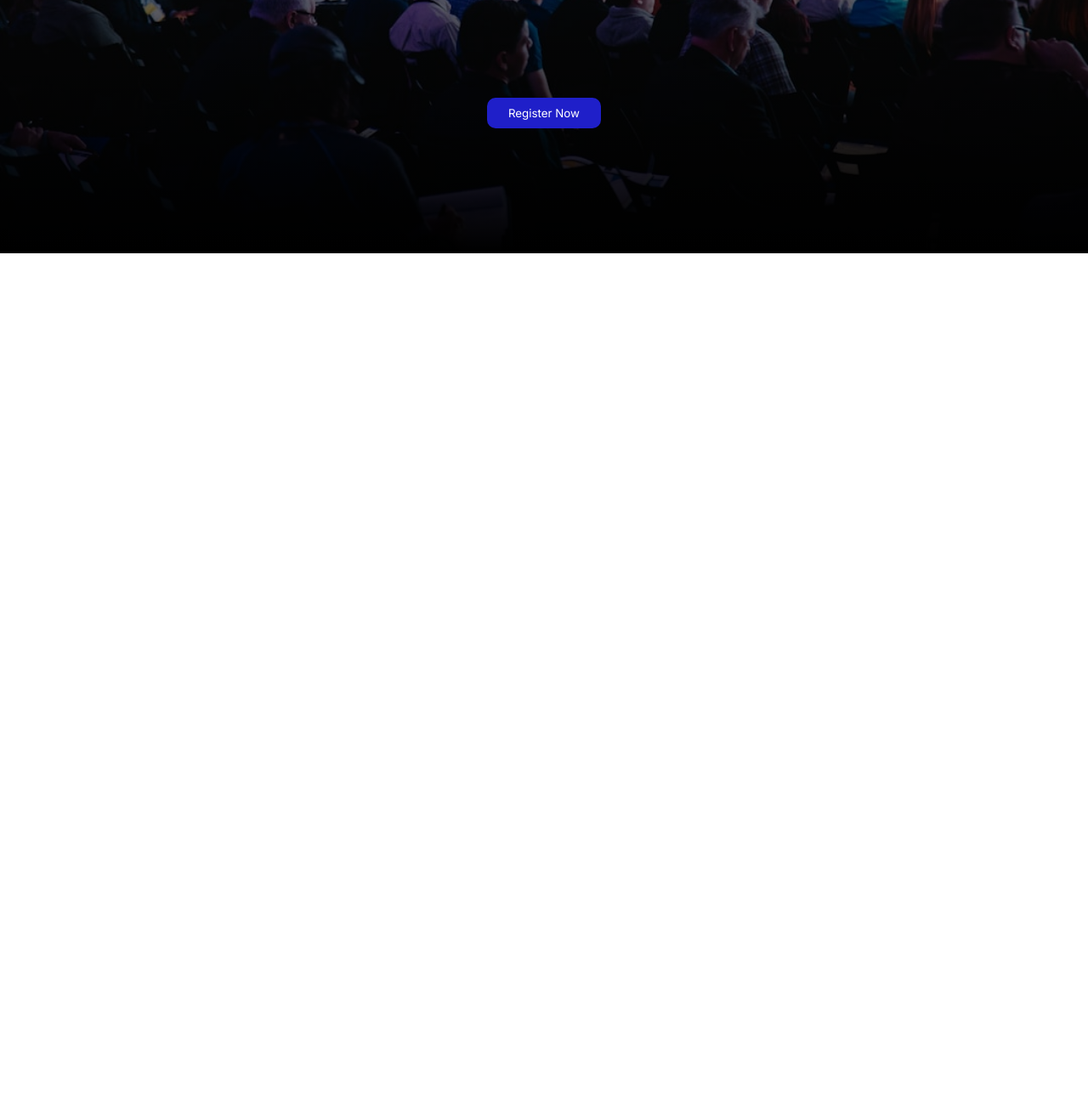
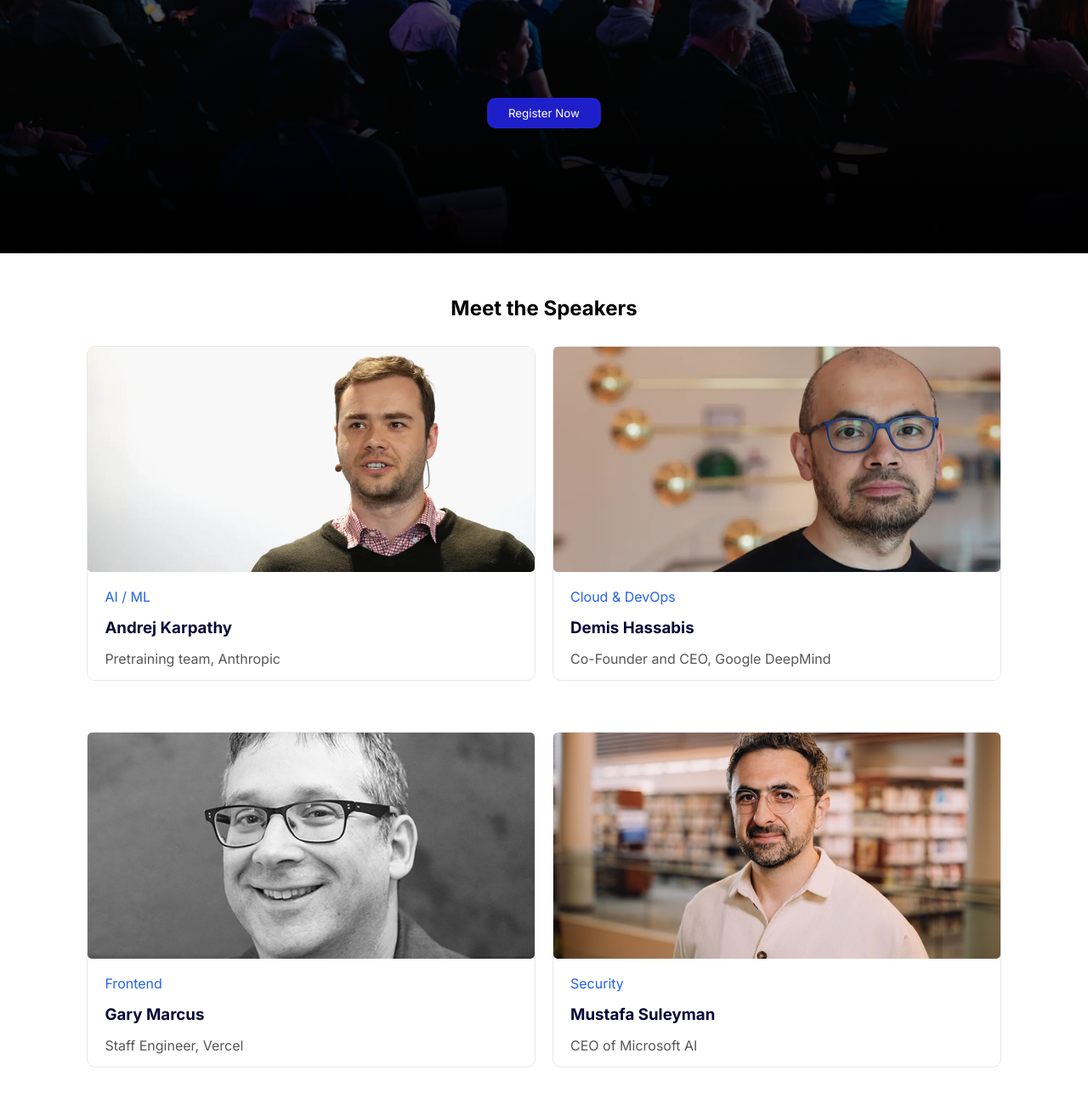
Before and after one commit to Wazida-in-code/Assignment-1-DEVCONF, a plain HTML site: page index.html in a window 1280 px wide. Shown: the part 500-1786 px from the top of the page at 85% size. Before the commit the page ends 800 px from the top, so only its background shows below. Drawn offline with Linux system fonts and the light colour scheme.

Commit message:
Added:Speakers Section

```diff
--- a/index.html
+++ b/index.html
@@ -33,6 +33,7 @@
     <!-- navbar end -->
 
     <main>
+        <!-- Banner section start -->
         <section class="banner">
             <div class="banner-content">
                 <h1>Code. <span>Connect.</span> Create</h1>
@@ -42,6 +43,48 @@
                 <button class="banner-button common-button">Register Now</button>
             </div>
         </section>
+        <!-- Banner section end -->
+
+        <!-- Speakers section start -->
+         <section class="speakers">
+            <h1>Meet the Speakers</h1>
+            <div class="speakers-parent">
+                <!-- left side -->
+             <div>
+                <img src="./assets/andrej.png" alt="">
+                <p class="speaker-category">AI / ML</p>
+                <h3>Andrej Karpathy</h3>
+                <p class="speaker-title">Pretraining team, Anthropic</p>
+             </div>
+
+             <!-- right side -->
+              <div>
+                <img src="./assets/demis.png" alt="">
+                <p  class="speaker-category">Cloud & DevOps</p>
+                <h3>Demis Hassabis</h3>
+                <p class="speaker-title">Co-Founder and CEO, Google DeepMind</p>
+              </div>
+            </div>
+
+            <div class="speakers-parent">
+                <!-- left side -->
+             <div>
+                <img src="./assets/gary.png" alt="">
+                <p class="speaker-category">Frontend</p>
+                <h3>Gary Marcus</h3>
+                <p class="speaker-title">Staff Engineer, Vercel</p>
+             </div>
+
+             <!-- right side -->
+              <div>
+                <img src="./assets/mustafa.png" alt="">
+                <p  class="speaker-category">Security</p>
+                <h3>Mustafa Suleyman</h3>
+                <p class="speaker-title">CEO of Microsoft AI</p>
+              </div>
+            </div>
+         </section>
+        <!-- Speakers section end -->
     </main>
 </body>
 </html>
--- a/style.css
+++ b/style.css
@@ -72,3 +72,46 @@ a{
     margin-top: 250px;
     /* margin-bottom: 30px; */
 }
+
+.speakers{
+    margin-top: 50px;
+    /* padding-bottom: 0; */
+}
+
+.speakers h1{
+    text-align: center;
+    margin-top: 10px;
+    margin-bottom: 0;
+}
+.speakers-parent{
+    padding: 30px 8%;
+    display: grid;
+    grid-template-columns: repeat(2, 1fr);
+    gap: 20px;
+}
+
+
+.speakers .speakers-parent img{
+    width: 100%;
+    border-radius: 5px;
+}
+
+.speakers-parent div{
+    border: 1px solid rgb(231, 231, 231);
+    border-radius: 10px;
+}
+
+.speakers-parent .speaker-category{
+    color: rgb(37, 99, 235);
+    margin: 15px 20px;
+}
+
+.speakers-parent h3{
+    color: rgb(10, 10, 58);
+    margin: 15px 20px;
+}
+
+.speakers-parent .speaker-title{
+    color: #575757;
+    margin: 15px 20px;
+}
```
